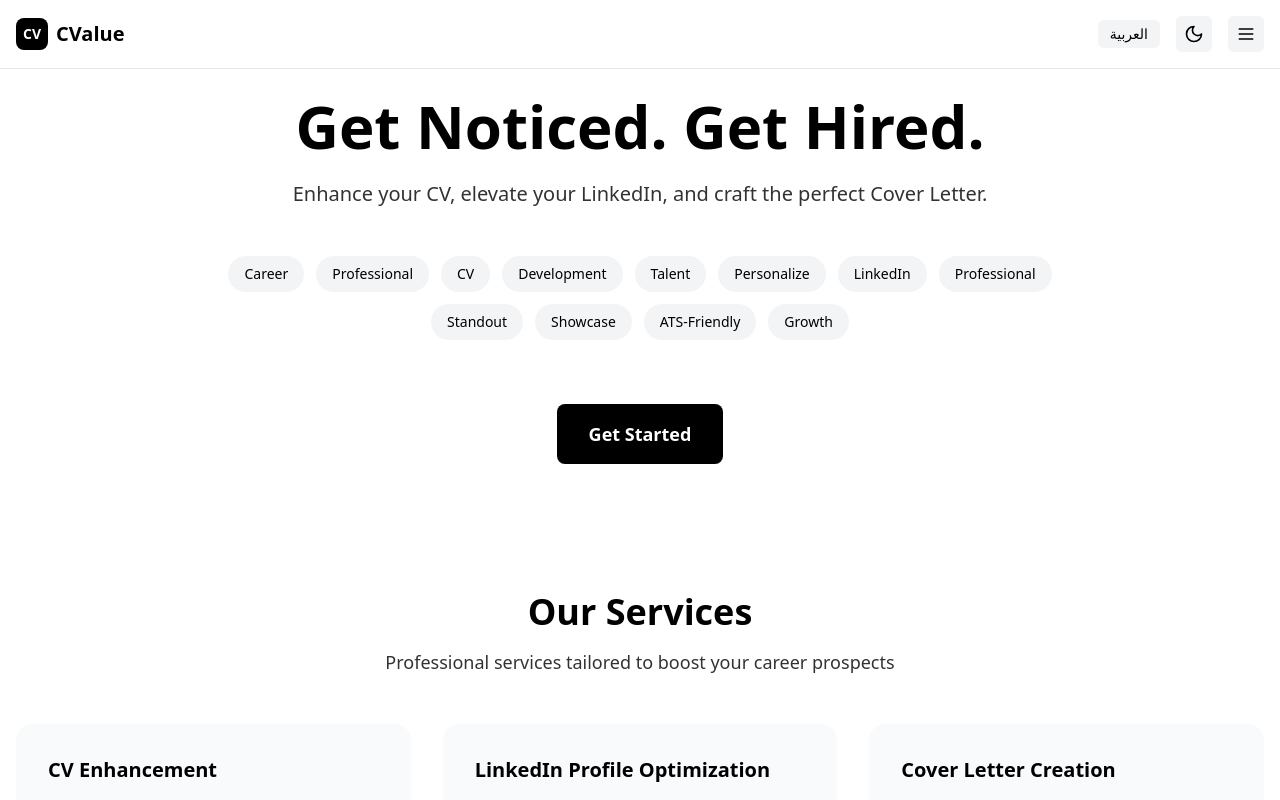
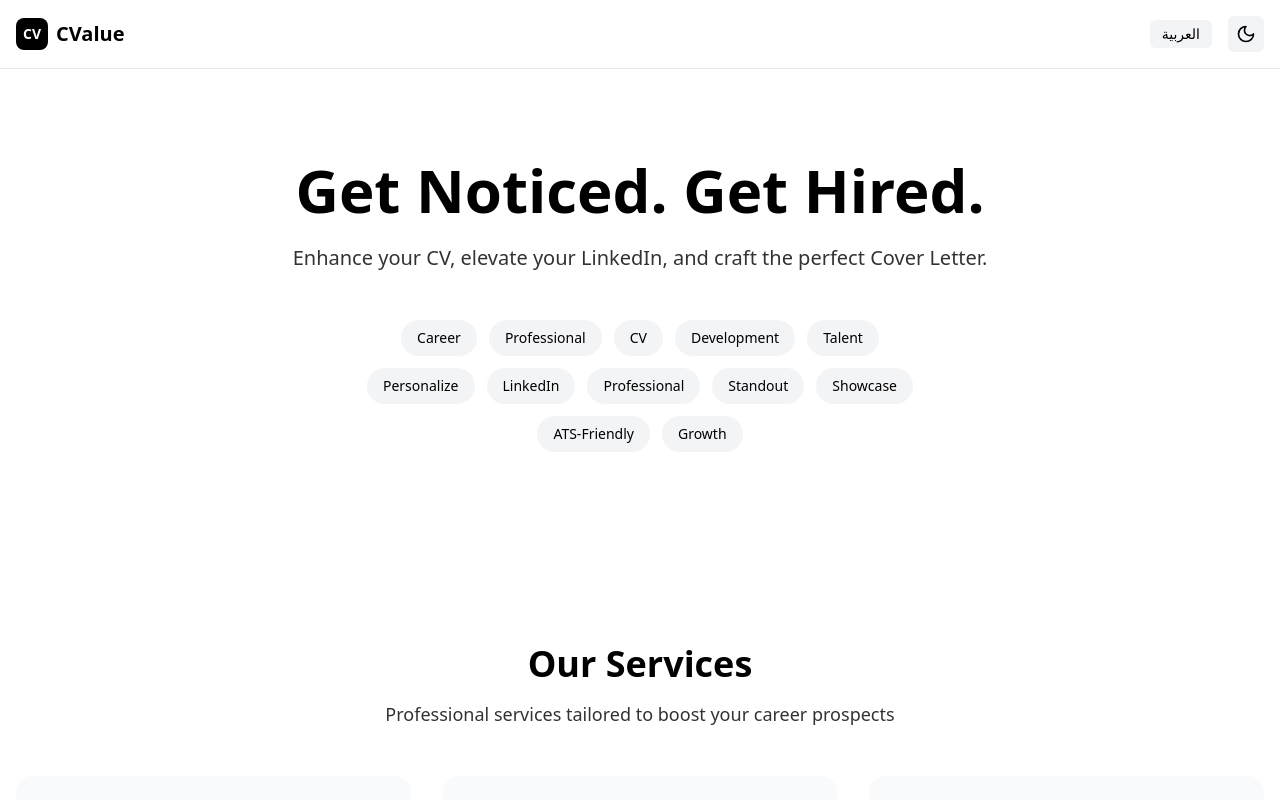
Before and after one commit to demo-tech02/cv-folder, a React (Vite) app: page / in a window 1280 px wide. Shown: the top 800 px of the page. Built offline with nearby package versions, Linux system fonts and the light colour scheme.

Commit message:
Update Footer, Header, HeroSection, and SocialProofSection components; adjust padding, margins, and background colors for improved layout and styling

```diff
--- a/src/components/Footer.tsx
+++ b/src/components/Footer.tsx
@@ -8,7 +8,7 @@ interface FooterProps {
 
 export const Footer: React.FC<FooterProps> = ({ isDarkMode, language }) => {
   return (
-    <footer className={`py-12 px-4 border-t ${isDarkMode ? 'border-gray-800' : 'border-gray-200'}`}>
+    <footer className={`py-4 px-4 border-t ${isDarkMode ? 'border-gray-800' : 'border-gray-200'}`}>
       <div className="container mx-auto text-center">
         <div className="flex items-center justify-center space-x-2 mb-4">
           <div className={`w-8 h-8 rounded-lg flex items-center justify-center font-bold text-sm ${isDarkMode ? 'bg-white text-black' : 'bg-black text-white'}`}>
--- a/src/components/Header.tsx
+++ b/src/components/Header.tsx
@@ -38,9 +38,7 @@ export const Header: React.FC<HeaderProps> = ({
           >
             {isDarkMode ? <Sun size={20} /> : <Moon size={20} />}
           </button>
-          <button className={`p-2 rounded-md transition-colors ${isDarkMode ? 'bg-gray-800 hover:bg-gray-700' : 'bg-gray-100 hover:bg-gray-200'}`}>
-            <Menu size={20} />
-          </button>
+
         </div>
       </div>
     </header>
--- a/src/components/HeroSection.tsx
+++ b/src/components/HeroSection.tsx
@@ -13,10 +13,10 @@ export const HeroSection: React.FC<HeroSectionProps> = ({
   language
 }) => {
   return (
-    <section className="pt-24 pb-16 px-4">
+    <section className="pt-28 pb-16 px-4 ">
       <div className="container mx-auto text-center">
         <div className="max-w-4xl mx-auto">
-          <h1 className="text-4xl md:text-6xl font-bold mb-6 leading-tight">
+          <h1 className="text-4xl md:text-6xl font-bold mb-6 leading-tight mt-12">
             {content.title}
           </h1>
           <p className="text-lg md:text-xl mb-12 opacity-80">
@@ -24,7 +24,7 @@ export const HeroSection: React.FC<HeroSectionProps> = ({
           </p>
 
           {/* Interactive Keywords */}
-         <div className="flex flex-wrap justify-center gap-3 mb-16">
+         <div className="flex flex-wrap justify-center gap-3 mb-16 max-w-xl mx-auto">
   {content.keywords.map((keyword, index) => (
     <span
       key={index}
@@ -37,11 +37,6 @@ export const HeroSection: React.FC<HeroSectionProps> = ({
   ))}
 </div>
 
-
-          {/* CTA Button */}
-          <button className={`px-8 py-4 rounded-lg font-semibold text-lg transition-all duration-300 hover:scale-105 ${isDarkMode ? 'bg-white text-black hover:bg-gray-200' : 'bg-black text-white hover:bg-gray-800'}`}>
-            {language === 'en' ? 'Get Started' : 'ابدأ الآن'}
-          </button>
         </div>
       </div>
     </section>
--- a/src/components/SocialProofSection.tsx
+++ b/src/components/SocialProofSection.tsx
@@ -17,7 +17,7 @@ const Testimonial: React.FC<TestimonialProps> = ({
   imageUrl,
   linkedInUrl,
 }) => (
-  <div className="bg-white dark:bg-gray-800 p-6 rounded-lg shadow-lg">
+  <div className="bg-gray-50 dark:bg-gray-800 p-6  rounded-lg shadow-lg">
     <div className="flex items-center mb-4">
       <img
         src={imageUrl}
@@ -26,7 +26,7 @@ const Testimonial: React.FC<TestimonialProps> = ({
       />
       <div>
         <h3 className="font-semibold text-lg">{name}</h3>
-        <p className="text-gray-600 dark:text-gray-400 text-sm">
+        <p className="text-gray-600  dark:text-gray-400 text-sm">
           {position} at {company}
         </p>
       </div>
@@ -50,7 +50,7 @@ const Testimonial: React.FC<TestimonialProps> = ({
         )}
       </div>
     </div>
-    <blockquote className="text-gray-700 dark:text-gray-300">"{testimonial}"</blockquote>
+    <blockquote className="text-gray-700  dark:text-gray-300">"{testimonial}"</blockquote>
   </div>
 );
 
@@ -84,7 +84,7 @@ const SocialProofSection: React.FC = () => {
   ];
 
   return (
-    <section className="py-16 bg-gray-50 dark:bg-gray-900">
+    <section className="py-16  dark:bg-gray-900 ">
       <div className="max-w-7xl mx-auto px-4 sm:px-6 lg:px-8">
         <div className="text-center mb-12">
           <h2 className="text-3xl font-bold text-gray-900 dark:text-white mb-4">
```
